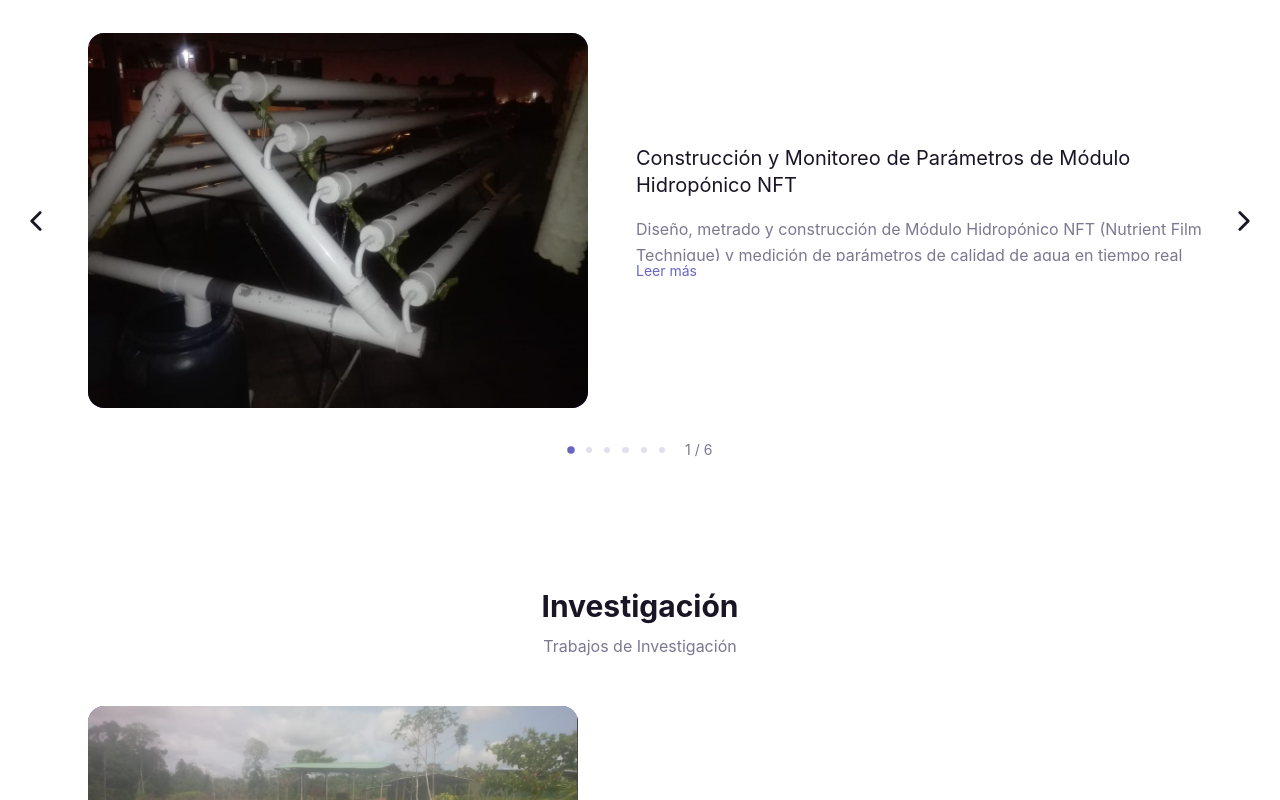
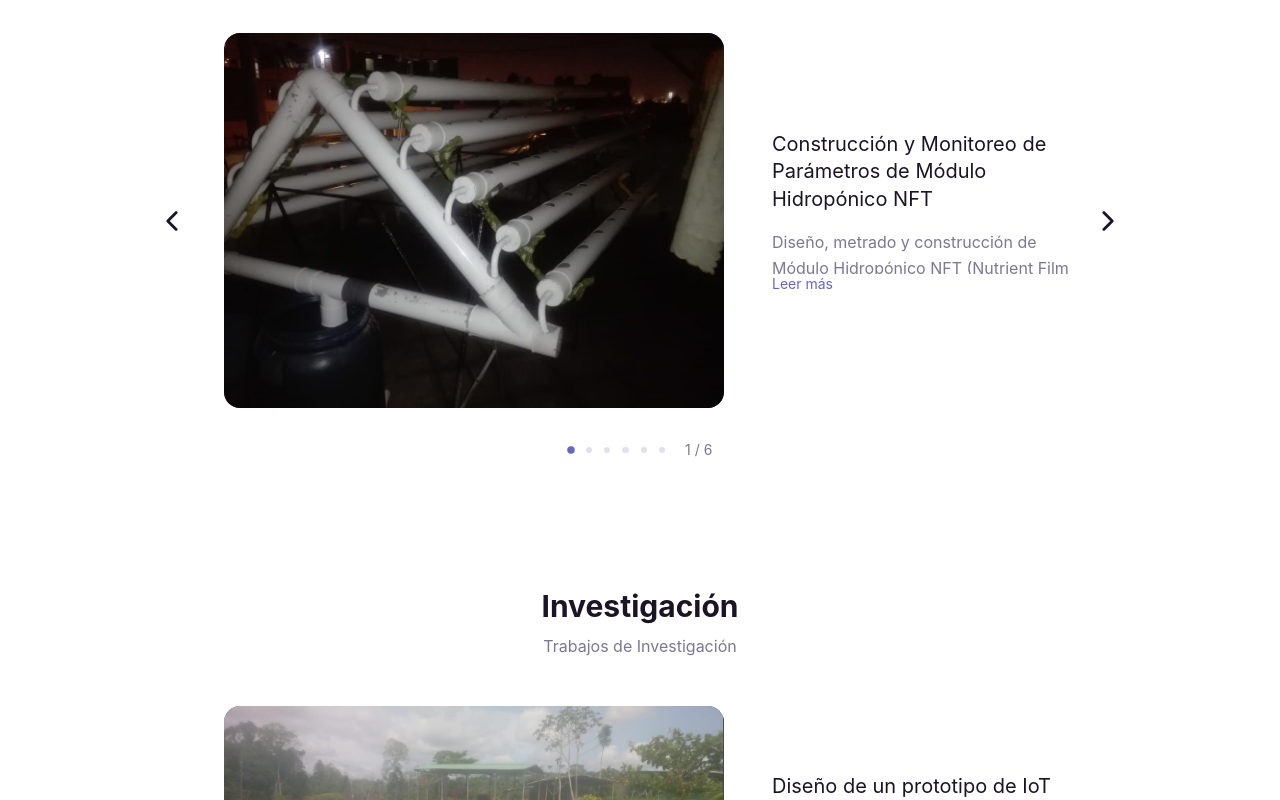
Before and after one commit to alvaro-martin/personal-site, a React (Vite) app: page / in a window 1280 px wide. Shown: the part 5380-6180 px from the top of the page. Built offline with nearby package versions, Linux system fonts and the light colour scheme; no server answers.

Commit message:
fix: eliminate horizontal overflow from w-screen separator and unconstrained text
- Replace w-screen with left-0 right-0 on header separator (100vw includes scrollbar width causing overflow)
- Add max-w-[30rem] to carousel text container on desktop to prevent unbounded growth

```diff
--- a/src/components/02.molecules/Carousel/Carousel.jsx
+++ b/src/components/02.molecules/Carousel/Carousel.jsx
@@ -93,7 +93,7 @@ const Carousel = ({ items, ariaLabel }) => {
                             className="object-contain w-full h-full transition-transform duration-normal ease-default hover:scale-105"
                         />
                     </div>
-                    <div className="flex flex-col min-w-0 max-md:w-full">
+                    <div className="flex flex-col min-w-0 max-w-[30rem] max-md:w-full">
                         <h2 className="text-text text-xl font-bold mb-4 leading-snug">
                             {item.title}
                         </h2>
--- a/src/components/03.organisms/Header/Header.jsx
+++ b/src/components/03.organisms/Header/Header.jsx
@@ -117,7 +117,7 @@ const Header = () => {
             </header>
 
             {/* Full-viewport separator — always visible below header */}
-            <div className="fixed top-20 left-0 w-screen h-px bg-border z-50" aria-hidden="true" />
+            <div className="fixed top-20 left-0 right-0 h-px bg-border z-50" aria-hidden="true" />
 
             {/* Mobile menu overlay */}
             {!isDesktop && isOpen && (
```
